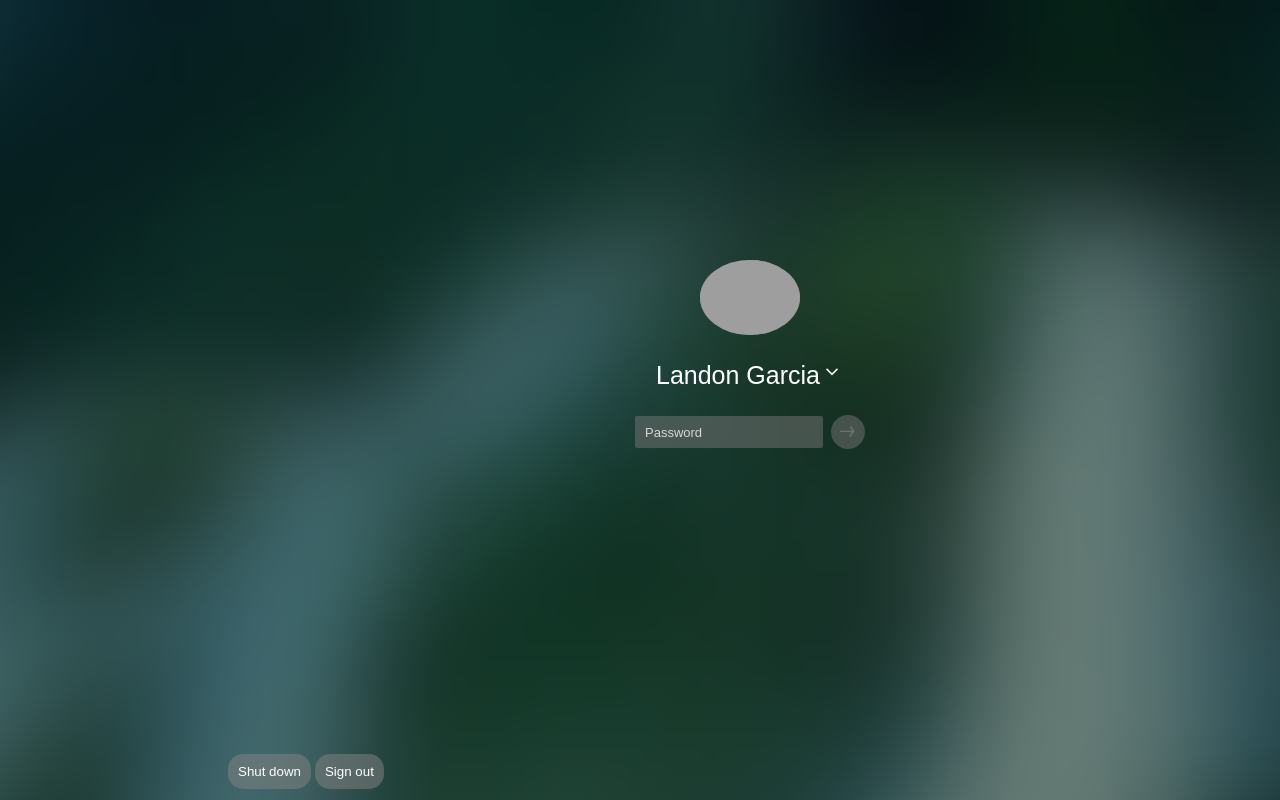
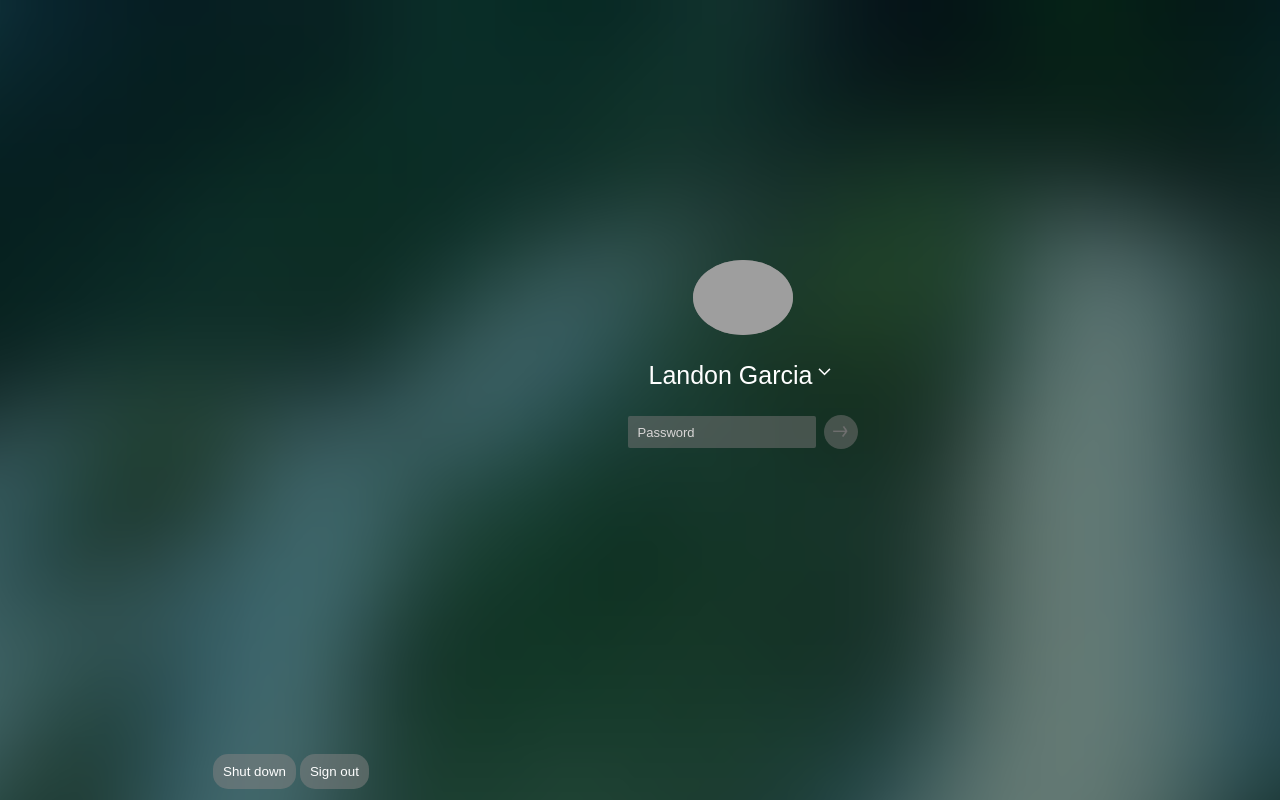
Before and after one commit to ixl-math/login, a plain HTML site: page index.html in a window 1280 px wide. Drawn offline with nearby package versions, Linux system fonts and the light colour scheme; grey boxes are pictures that could not be loaded.

Commit message:
Update style.css

```diff
--- a/style.css
+++ b/style.css
@@ -3,7 +3,7 @@ body{
     background-image: url(chrome-os-61-lock.webp);
     background-repeat:no-repeat;
     background-size:100%;
-    margin-left:220px;
+    margin-left:205px;
 }
 
 .lgn{
```
